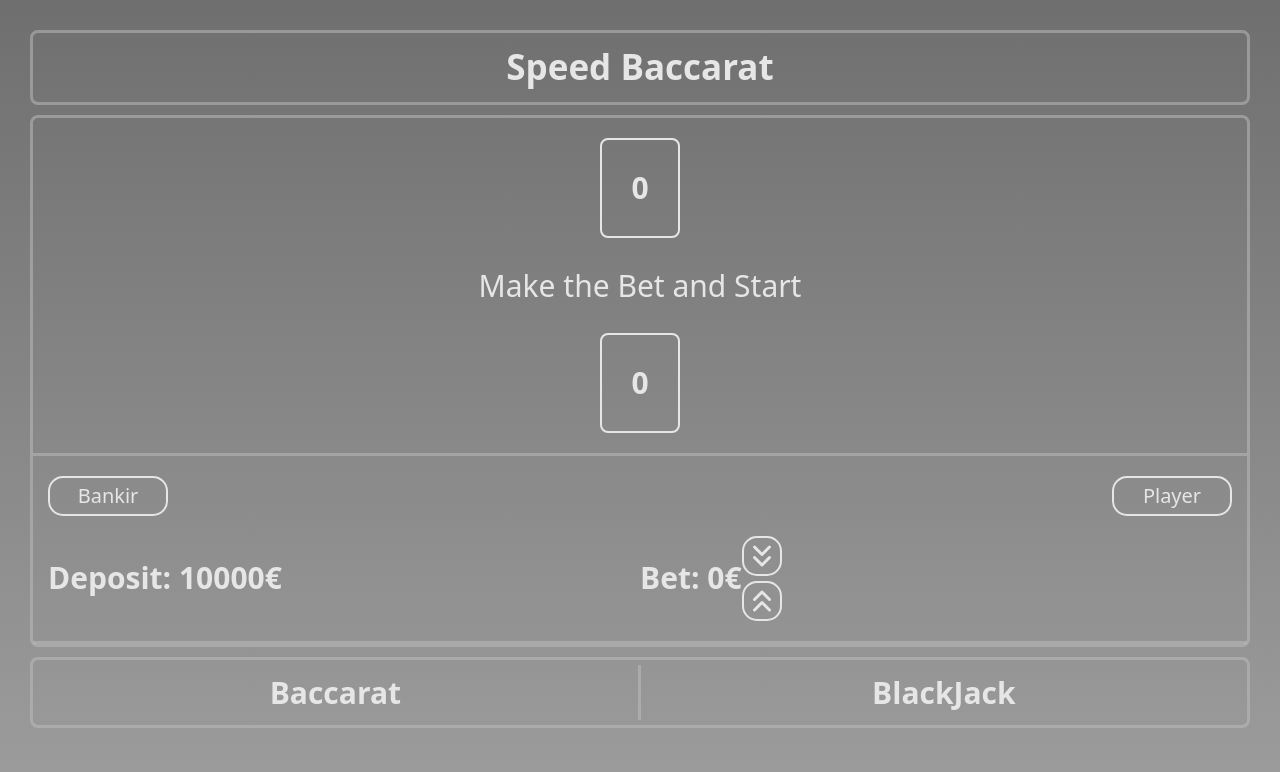
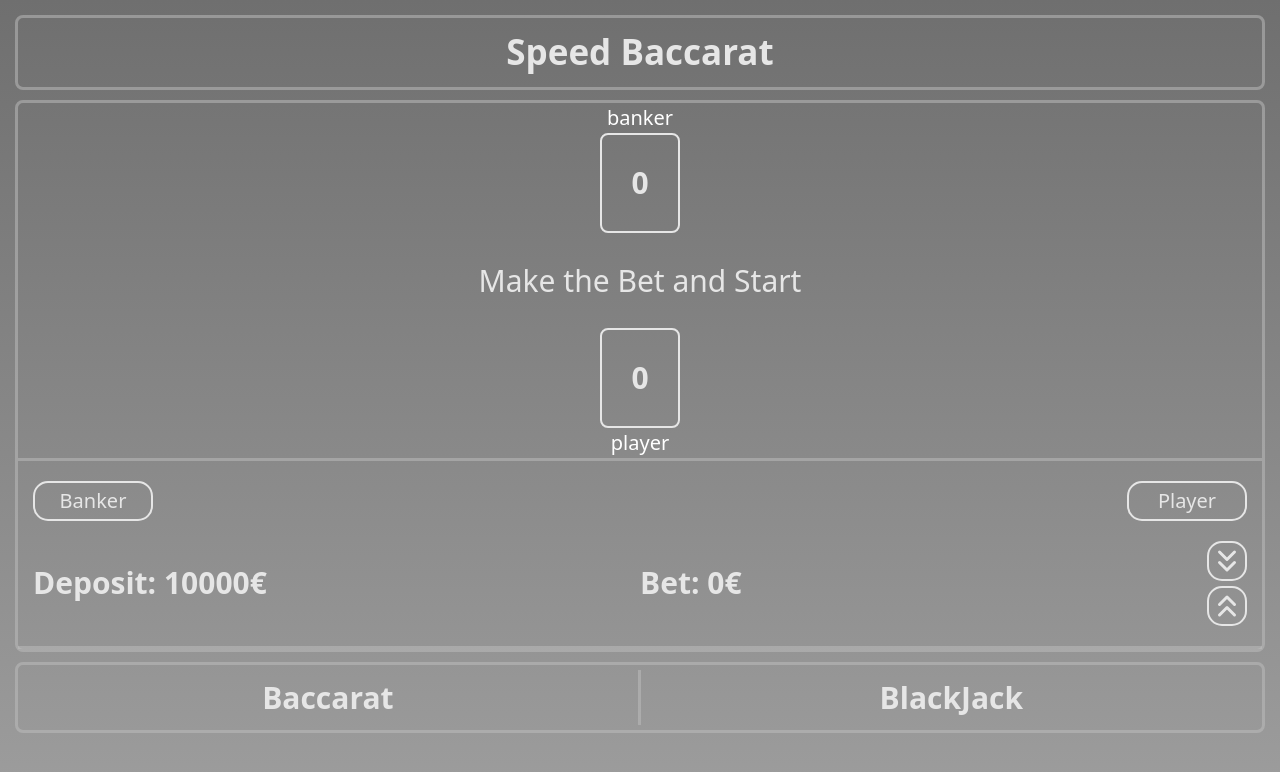
Before and after one commit to andreybyrsa/React-Card-Games, a React (Create React App) app: page / in a window 1280 px wide. Shown: the top 772 px of the page. Built offline with nearby package versions, Linux system fonts and the light colour scheme; the HTML template or start-up script is replaced by a standard one.

Commit message:
Полностью настроил функции для ставок и депозита

```diff
--- a/src/App.scss
+++ b/src/App.scss
@@ -4,7 +4,7 @@
   background: linear-gradient(to top, #9d9d9d, #6f6f6f);
 
   &__container {
-    padding: 30px 30px;
+    padding: 15px 15px;
   }
 
 }
--- a/src/components/ModePage/ModePage.jsx
+++ b/src/components/ModePage/ModePage.jsx
@@ -23,7 +23,7 @@ function ModePage() {
     bankirValueRef.current = bankirValue;
     playerValueRef.current = playerValue;
     betValue.current = bet;
-  }, [playerValue, bankirValue, betValue])
+  }, [playerValue, bankirValue, bet])
 
   const getRandomPlayerValue = useCallback(() => {
     let randomValue = Math.floor(Math.random() * 11) + 1;
@@ -45,9 +45,10 @@ function ModePage() {
     }
   }, []);
 
-  const makeResult = useCallback((timerFunc1, timerFunc2) => {
+  const makeResult = useCallback((timerFunc1, timerFunc2, value) => {
     clearInterval(timerFunc1);
     clearInterval(timerFunc2);
+    if (value === 'player') {
       if (playerValueRef.current > bankirValueRef.current) {
         setDeposit(prev => prev + 2 * betValue.current);
         setBet(0);
@@ -58,11 +59,27 @@ function ModePage() {
         setDeposit(prev => prev);
         setBet(0);
       }
+    } else {
+      if (playerValueRef.current < bankirValueRef.current) {
+        setDeposit(prev => prev + 2 * betValue.current);
+        setBet(0);
+      } else if (playerValueRef.current === bankirValueRef.current) {
+        setDeposit(prev => prev + betValue.current);
+        setBet(0);
+      } else {
+        setDeposit(prev => prev);
+        setBet(0);
+      }
+    }
     console.log(betValue.current);
     console.log(deposit);
   }, [])
 
-  const startGame = useCallback(()  => {
+  const startGame = useCallback((value)  => {
+    if (betValue.current === 0) {
+      setTextResult('Make the Bet and Start');
+      return 0;
+    }
     setBankerValue(0);
     setPlayerValue(0);
     setTextResult('');
@@ -70,8 +87,8 @@ function ModePage() {
     let timer1 = setInterval(getRandomPlayerValue, 500);
     let timer2 = setInterval(getRandomBankirValue, 700);
 
-    setTimeout(() => makeResult(timer1, timer2), 1444);
-  }, []);
+    setTimeout(() => makeResult(timer1, timer2, value), 1444);
+  }, [bet]);
 
 
   const makeBet = () => {
@@ -83,7 +100,7 @@ function ModePage() {
   }
 
   const removeBet = () => {
-    if (deposit < 10500) {
+    if (bet !== 0 && bet > 0) {
       setBet(bet - 500);
       setDeposit(deposit + 500);
     }
@@ -93,20 +110,21 @@ function ModePage() {
   return (
     <div className="mode-border-wrapper">
       <div className="mode-block">
-
-        <div className="mode-block__game-content no-padding-bottom">
+        <span className="mode-block__players">banker</span>
+        <div className="mode-block__game-content no-padding-bottom no-padding-top">
           <div className="mode-block__card">{bankirValue}</div>
         </div>
 
         <div className="mode-block__game-result">{textResult}</div>
 
-        <div className="mode-block__game-content no-padding-top">
+        <div className="mode-block__game-content no-padding-top no-padding-bottom">
           <div className="mode-block__card">{playerValue}</div>
         </div>
+        <span className="mode-block__players">player</span>
 
         <div className="mode-block__container separate-top">
-          <button className="mode-block__button">Bankir</button>
-          <button onClick={startGame} className="mode-block__button">Player</button>
+          <button onClick={() => startGame('banker')} className="mode-block__button">Banker</button>
+          <button onClick={() => startGame('player')} className="mode-block__button">Player</button>
         </div>
 
         <div className="mode-block__container no-padding-top separate-bottom">
--- a/src/components/ModePage/ModePage.scss
+++ b/src/components/ModePage/ModePage.scss
@@ -8,6 +8,12 @@
   display: flex;
   flex-direction: column;
   align-items: center;
+
+  &__players {
+    text-align: center;
+    color: white;
+    font-size: 20px;
+  }
 
   &__container {
     padding: 20px 15px;
@@ -68,6 +74,7 @@
   &__credits {
     display: flex;
     align-items: center;
+    justify-content: space-between;
     width: 50%;
     line-height: 1.2;
     color: #e6e6e6;
```
Lines whose indentation alone changed are shown as unchanged.
